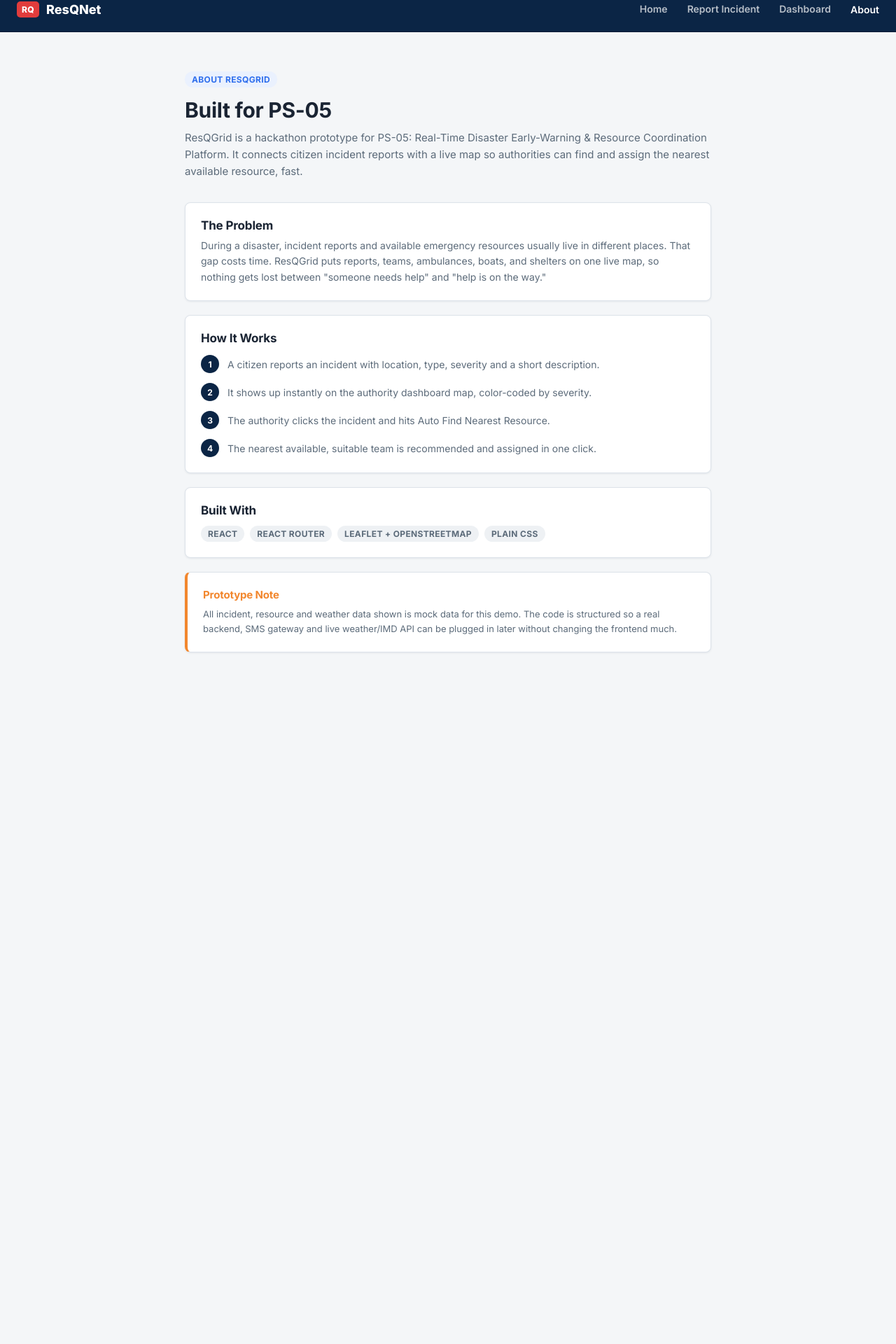
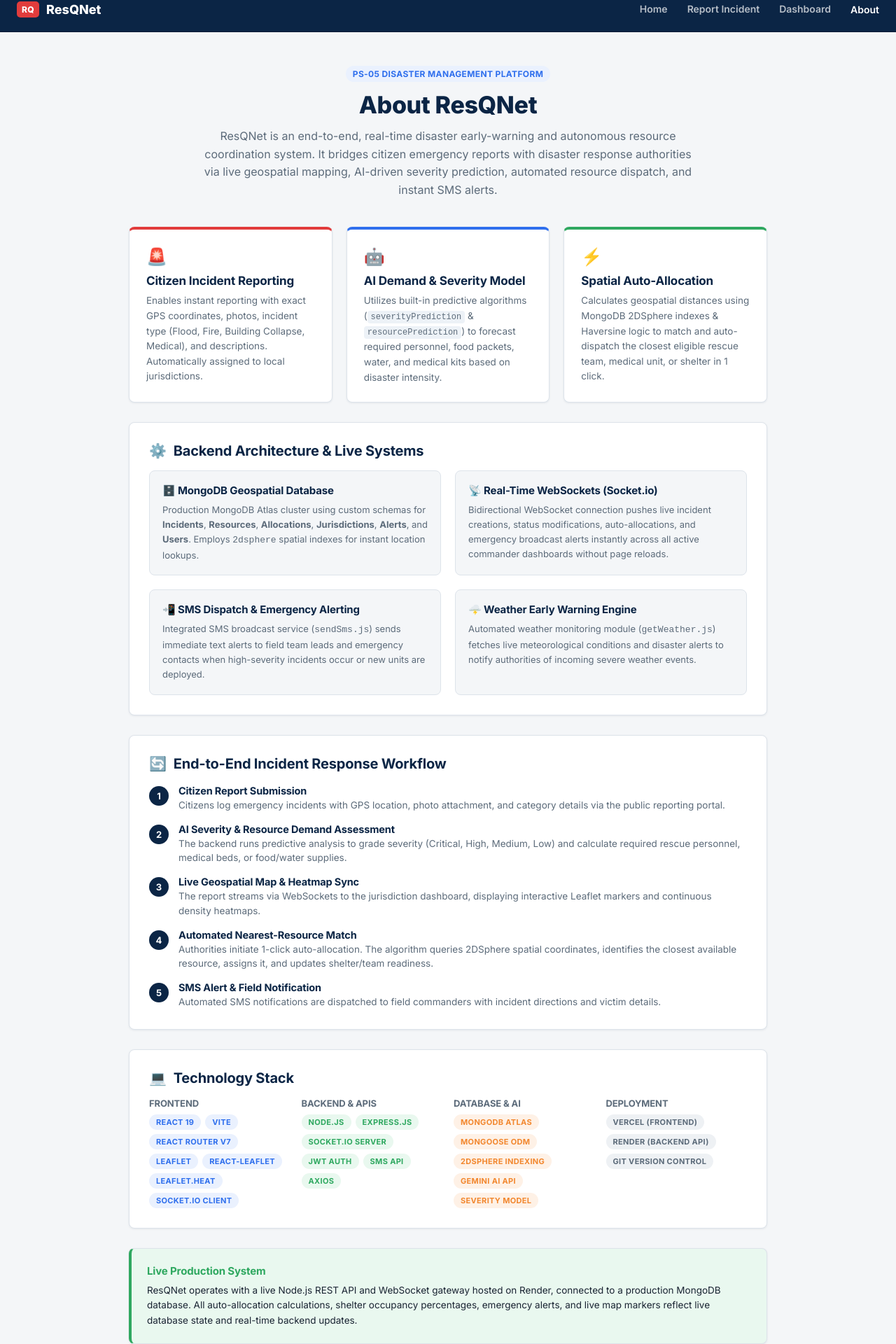
Before and after one commit to jotishnitr/prototype-for-sih, a React (Vite) app: page /about in a window 1280 px wide. Shown: the part 19-1939 px from the top of the page at 70% size. Before the commit the page ends 1015 px from the top, so only its background shows below. Built offline with nearby package versions, Linux system fonts and the light colour scheme.

Commit message:
Update About page with comprehensive backend features, database, SMS, AI integrations and tech stack

```diff
--- a/src/pages/About.jsx
+++ b/src/pages/About.jsx
@@ -1,81 +1,180 @@
 function About() {
   return (
-    <main className="container" style={{ maxWidth: 800, padding: '56px 24px 64px' }}>
-      <span className="chip chip-info" style={{ marginBottom: 14 }}>
-        ABOUT RESQGRID
-      </span>
-      <h1 style={{ fontSize: 30, marginBottom: 10 }}>Built for PS-05</h1>
-      <p style={{ color: 'var(--text-muted)', fontSize: 15, lineHeight: 1.6, marginBottom: 32 }}>
-        ResQGrid is a hackathon prototype for PS-05: Real-Time Disaster Early-Warning
-        &amp; Resource Coordination Platform. It connects citizen incident reports with
-        a live map so authorities can find and assign the nearest available resource,
-        fast.
-      </p>
-
-      <div className="card" style={{ padding: 22, marginBottom: 20 }}>
-        <h2 style={{ fontSize: 17, marginBottom: 8 }}>The Problem</h2>
-        <p style={{ fontSize: 14, color: 'var(--text-muted)', lineHeight: 1.6 }}>
-          During a disaster, incident reports and available emergency resources
-          usually live in different places. That gap costs time. ResQGrid puts
-          reports, teams, ambulances, boats, and shelters on one live map, so
-          nothing gets lost between "someone needs help" and "help is on the way."
+    <main className="container" style={{ maxWidth: 960, padding: '48px 24px 64px' }}>
+      <div style={{ textAlign: 'center', marginBottom: 40 }}>
+        <span className="chip chip-info" style={{ marginBottom: 12 }}>
+          PS-05 DISASTER MANAGEMENT PLATFORM
+        </span>
+        <h1 style={{ fontSize: 34, color: 'var(--navy)', marginBottom: 12, fontWeight: 800 }}>
+          About ResQNet
+        </h1>
+        <p style={{ color: 'var(--text-muted)', fontSize: 16, maxWidth: 720, margin: '0 auto', lineHeight: 1.6 }}>
+          ResQNet is an end-to-end, real-time disaster early-warning and autonomous resource coordination system.
+          It bridges citizen emergency reports with disaster response authorities via live geospatial mapping,
+          AI-driven severity prediction, automated resource dispatch, and instant SMS alerts.
         </p>
       </div>
 
-      <div className="card" style={{ padding: 22, marginBottom: 20 }}>
-        <h2 style={{ fontSize: 17, marginBottom: 14 }}>How It Works</h2>
-        <div style={{ display: 'flex', flexDirection: 'column', gap: 14 }}>
-          <Step number="1" text="A citizen reports an incident with location, type, severity and a short description." />
-          <Step number="2" text="It shows up instantly on the authority dashboard map, color-coded by severity." />
-          <Step number="3" text="The authority clicks the incident and hits Auto Find Nearest Resource." />
-          <Step number="4" text="The nearest available, suitable team is recommended and assigned in one click." />
+      {/* Grid of Key System Pillars */}
+      <div style={{ display: 'grid', gridTemplateColumns: 'repeat(auto-fit, minmax(280px, 1fr))', gap: 20, marginBottom: 28 }}>
+        <div className="card" style={{ padding: 24, borderTop: '4px solid var(--red)' }}>
+          <div style={{ fontSize: 24, marginBottom: 10 }}>🚨</div>
+          <h3 style={{ fontSize: 17, marginBottom: 8, color: 'var(--navy)' }}>Citizen Incident Reporting</h3>
+          <p style={{ fontSize: 13.5, color: 'var(--text-muted)', lineHeight: 1.6 }}>
+            Enables instant reporting with exact GPS coordinates, photos, incident type (Flood, Fire, Building Collapse, Medical), and descriptions. Automatically assigned to local jurisdictions.
+          </p>
+        </div>
+
+        <div className="card" style={{ padding: 24, borderTop: '4px solid var(--blue)' }}>
+          <div style={{ fontSize: 24, marginBottom: 10 }}>🤖</div>
+          <h3 style={{ fontSize: 17, marginBottom: 8, color: 'var(--navy)' }}>AI Demand &amp; Severity Model</h3>
+          <p style={{ fontSize: 13.5, color: 'var(--text-muted)', lineHeight: 1.6 }}>
+            Utilizes built-in predictive algorithms (<code style={{ background: '#edf2f7', padding: '2px 5px', borderRadius: 4, fontSize: 12 }}>severityPrediction</code> &amp; <code style={{ background: '#edf2f7', padding: '2px 5px', borderRadius: 4, fontSize: 12 }}>resourcePrediction</code>) to forecast required personnel, food packets, water, and medical kits based on disaster intensity.
+          </p>
+        </div>
+
+        <div className="card" style={{ padding: 24, borderTop: '4px solid var(--green)' }}>
+          <div style={{ fontSize: 24, marginBottom: 10 }}>⚡</div>
+          <h3 style={{ fontSize: 17, marginBottom: 8, color: 'var(--navy)' }}>Spatial Auto-Allocation</h3>
+          <p style={{ fontSize: 13.5, color: 'var(--text-muted)', lineHeight: 1.6 }}>
+            Calculates geospatial distances using MongoDB 2DSphere indexes &amp; Haversine logic to match and auto-dispatch the closest eligible rescue team, medical unit, or shelter in 1 click.
+          </p>
         </div>
       </div>
 
-      <div className="card" style={{ padding: 22, marginBottom: 20 }}>
-        <h2 style={{ fontSize: 17, marginBottom: 12 }}>Built With</h2>
-        <div style={{ display: 'flex', gap: 8, flexWrap: 'wrap' }}>
-          {['React', 'React Router', 'Leaflet + OpenStreetMap', 'Plain CSS'].map((t) => (
-            <span key={t} className="chip chip-neutral">
-              {t}
-            </span>
-          ))}
+      {/* Backend & Infrastructure Deep Dive */}
+      <div className="card" style={{ padding: 28, marginBottom: 28 }}>
+        <h2 style={{ fontSize: 20, marginBottom: 16, color: 'var(--navy)', display: 'flex', alignItems: 'center', gap: 10 }}>
+          <span>⚙️</span> Backend Architecture &amp; Live Systems
+        </h2>
+
+        <div style={{ display: 'grid', gridTemplateColumns: 'repeat(auto-fit, minmax(380px, 1fr))', gap: 20 }}>
+          <div style={{ background: 'var(--bg)', padding: 18, borderRadius: 'var(--radius)', border: '1px solid var(--border)' }}>
+            <h4 style={{ fontSize: 15, marginBottom: 8, color: 'var(--navy)' }}>🗄️ MongoDB Geospatial Database</h4>
+            <p style={{ fontSize: 13, color: 'var(--text-muted)', lineHeight: 1.6 }}>
+              Production MongoDB Atlas cluster using custom schemas for <strong>Incidents</strong>, <strong>Resources</strong>, <strong>Allocations</strong>, <strong>Jurisdictions</strong>, <strong>Alerts</strong>, and <strong>Users</strong>. Employs <code>2dsphere</code> spatial indexes for instant location lookups.
+            </p>
+          </div>
+
+          <div style={{ background: 'var(--bg)', padding: 18, borderRadius: 'var(--radius)', border: '1px solid var(--border)' }}>
+            <h4 style={{ fontSize: 15, marginBottom: 8, color: 'var(--navy)' }}>📡 Real-Time WebSockets (Socket.io)</h4>
+            <p style={{ fontSize: 13, color: 'var(--text-muted)', lineHeight: 1.6 }}>
+              Bidirectional WebSocket connection pushes live incident creations, status modifications, auto-allocations, and emergency broadcast alerts instantly across all active commander dashboards without page reloads.
+            </p>
+          </div>
+
+          <div style={{ background: 'var(--bg)', padding: 18, borderRadius: 'var(--radius)', border: '1px solid var(--border)' }}>
+            <h4 style={{ fontSize: 15, marginBottom: 8, color: 'var(--navy)' }}>📲 SMS Dispatch &amp; Emergency Alerting</h4>
+            <p style={{ fontSize: 13, color: 'var(--text-muted)', lineHeight: 1.6 }}>
+              Integrated SMS broadcast service (<code>sendSms.js</code>) sends immediate text alerts to field team leads and emergency contacts when high-severity incidents occur or new units are deployed.
+            </p>
+          </div>
+
+          <div style={{ background: 'var(--bg)', padding: 18, borderRadius: 'var(--radius)', border: '1px solid var(--border)' }}>
+            <h4 style={{ fontSize: 15, marginBottom: 8, color: 'var(--navy)' }}>🌩️ Weather Early Warning Engine</h4>
+            <p style={{ fontSize: 13, color: 'var(--text-muted)', lineHeight: 1.6 }}>
+              Automated weather monitoring module (<code>getWeather.js</code>) fetches live meteorological conditions and disaster alerts to notify authorities of incoming severe weather events.
+            </p>
+          </div>
         </div>
       </div>
 
-      <div className="card" style={{ padding: 22, borderLeft: '4px solid var(--orange)' }}>
-        <h2 style={{ fontSize: 15, marginBottom: 8, color: 'var(--orange)' }}>Prototype Note</h2>
-        <p style={{ fontSize: 13, color: 'var(--text-muted)', lineHeight: 1.6 }}>
-          All incident, resource and weather data shown is mock data for this demo.
-          The code is structured so a real backend, SMS gateway and live weather/IMD
-          API can be plugged in later without changing the frontend much.
+      {/* How Workflow Operates */}
+      <div className="card" style={{ padding: 28, marginBottom: 28 }}>
+        <h2 style={{ fontSize: 20, marginBottom: 18, color: 'var(--navy)', display: 'flex', alignItems: 'center', gap: 10 }}>
+          <span>🔄</span> End-to-End Incident Response Workflow
+        </h2>
+        <div style={{ display: 'flex', flexDirection: 'column', gap: 16 }}>
+          <Step number="1" title="Citizen Report Submission" text="Citizens log emergency incidents with GPS location, photo attachment, and category details via the public reporting portal." />
+          <Step number="2" title="AI Severity & Resource Demand Assessment" text="The backend runs predictive analysis to grade severity (Critical, High, Medium, Low) and calculate required rescue personnel, medical beds, or food/water supplies." />
+          <Step number="3" title="Live Geospatial Map & Heatmap Sync" text="The report streams via WebSockets to the jurisdiction dashboard, displaying interactive Leaflet markers and continuous density heatmaps." />
+          <Step number="4" title="Automated Nearest-Resource Match" text="Authorities initiate 1-click auto-allocation. The algorithm queries 2DSphere spatial coordinates, identifies the closest available resource, assigns it, and updates shelter/team readiness." />
+          <Step number="5" title="SMS Alert & Field Notification" text="Automated SMS notifications are dispatched to field commanders with incident directions and victim details." />
+        </div>
+      </div>
+
+      {/* Technology Stack Grid */}
+      <div className="card" style={{ padding: 28, marginBottom: 28 }}>
+        <h2 style={{ fontSize: 20, marginBottom: 16, color: 'var(--navy)', display: 'flex', alignItems: 'center', gap: 10 }}>
+          <span>💻</span> Technology Stack
+        </h2>
+
+        <div style={{ display: 'grid', gridTemplateColumns: 'repeat(auto-fit, minmax(200px, 1fr))', gap: 16 }}>
+          <div>
+            <h4 style={{ fontSize: 13, color: 'var(--text-muted)', textTransform: 'uppercase', marginBottom: 8, fontWeight: 700 }}>Frontend</h4>
+            <div style={{ display: 'flex', gap: 6, flexWrap: 'wrap' }}>
+              {['React 19', 'Vite', 'React Router v7', 'Leaflet', 'React-Leaflet', 'Leaflet.heat', 'Socket.io Client'].map(t => (
+                <span key={t} className="chip chip-info" style={{ fontSize: 11 }}>{t}</span>
+              ))}
+            </div>
+          </div>
+
+          <div>
+            <h4 style={{ fontSize: 13, color: 'var(--text-muted)', textTransform: 'uppercase', marginBottom: 8, fontWeight: 700 }}>Backend &amp; APIs</h4>
+            <div style={{ display: 'flex', gap: 6, flexWrap: 'wrap' }}>
+              {['Node.js', 'Express.js', 'Socket.io Server', 'JWT Auth', 'SMS API', 'Axios'].map(t => (
+                <span key={t} className="chip chip-low" style={{ fontSize: 11 }}>{t}</span>
+              ))}
+            </div>
+          </div>
+
+          <div>
+            <h4 style={{ fontSize: 13, color: 'var(--text-muted)', textTransform: 'uppercase', marginBottom: 8, fontWeight: 700 }}>Database &amp; AI</h4>
+            <div style={{ display: 'flex', gap: 6, flexWrap: 'wrap' }}>
+              {['MongoDB Atlas', 'Mongoose ODM', '2DSphere Indexing', 'Gemini AI API', 'Severity Model'].map(t => (
+                <span key={t} className="chip chip-high" style={{ fontSize: 11 }}>{t}</span>
+              ))}
+            </div>
+          </div>
+
+          <div>
+            <h4 style={{ fontSize: 13, color: 'var(--text-muted)', textTransform: 'uppercase', marginBottom: 8, fontWeight: 700 }}>Deployment</h4>
+            <div style={{ display: 'flex', gap: 6, flexWrap: 'wrap' }}>
+              {['Vercel (Frontend)', 'Render (Backend API)', 'Git Version Control'].map(t => (
+                <span key={t} className="chip chip-neutral" style={{ fontSize: 11 }}>{t}</span>
+              ))}
+            </div>
+          </div>
+        </div>
+      </div>
+
+      {/* Production System Note */}
+      <div className="card" style={{ padding: 22, borderLeft: '4px solid var(--green)', background: 'var(--green-bg)' }}>
+        <h2 style={{ fontSize: 15, marginBottom: 8, color: 'var(--green)' }}>Live Production System</h2>
+        <p style={{ fontSize: 13.5, color: 'var(--text-main)', lineHeight: 1.6 }}>
+          ResQNet operates with a live Node.js REST API and WebSocket gateway hosted on Render, connected to a production MongoDB database.
+          All auto-allocation calculations, shelter occupancy percentages, emergency alerts, and live map markers reflect live database state and real-time backend updates.
         </p>
       </div>
     </main>
   )
 }
 
-function Step({ number, text }) {
+function Step({ number, title, text }) {
   return (
-    <div style={{ display: 'flex', gap: 12, alignItems: 'flex-start' }}>
+    <div style={{ display: 'flex', gap: 14, alignItems: 'flex-start' }}>
       <span
         style={{
-          width: 26,
-          height: 26,
+          width: 28,
+          height: 28,
           borderRadius: '50%',
           background: 'var(--navy)',
           color: '#fff',
-          fontSize: 12,
+          fontSize: 13,
           fontWeight: 700,
           display: 'flex',
           alignItems: 'center',
           justifyContent: 'center',
-          flexShrink: 0
+          flexShrink: 0,
+          marginTop: 2
         }}
       >
         {number}
       </span>
-      <p style={{ fontSize: 14, color: 'var(--text-muted)', lineHeight: 1.5, paddingTop: 3 }}>{text}</p>
+      <div>
+        <h4 style={{ fontSize: 14.5, fontWeight: 700, color: 'var(--navy)', marginBottom: 2 }}>{title}</h4>
+        <p style={{ fontSize: 13.5, color: 'var(--text-muted)', lineHeight: 1.5 }}>{text}</p>
+      </div>
     </div>
   )
 }
```
